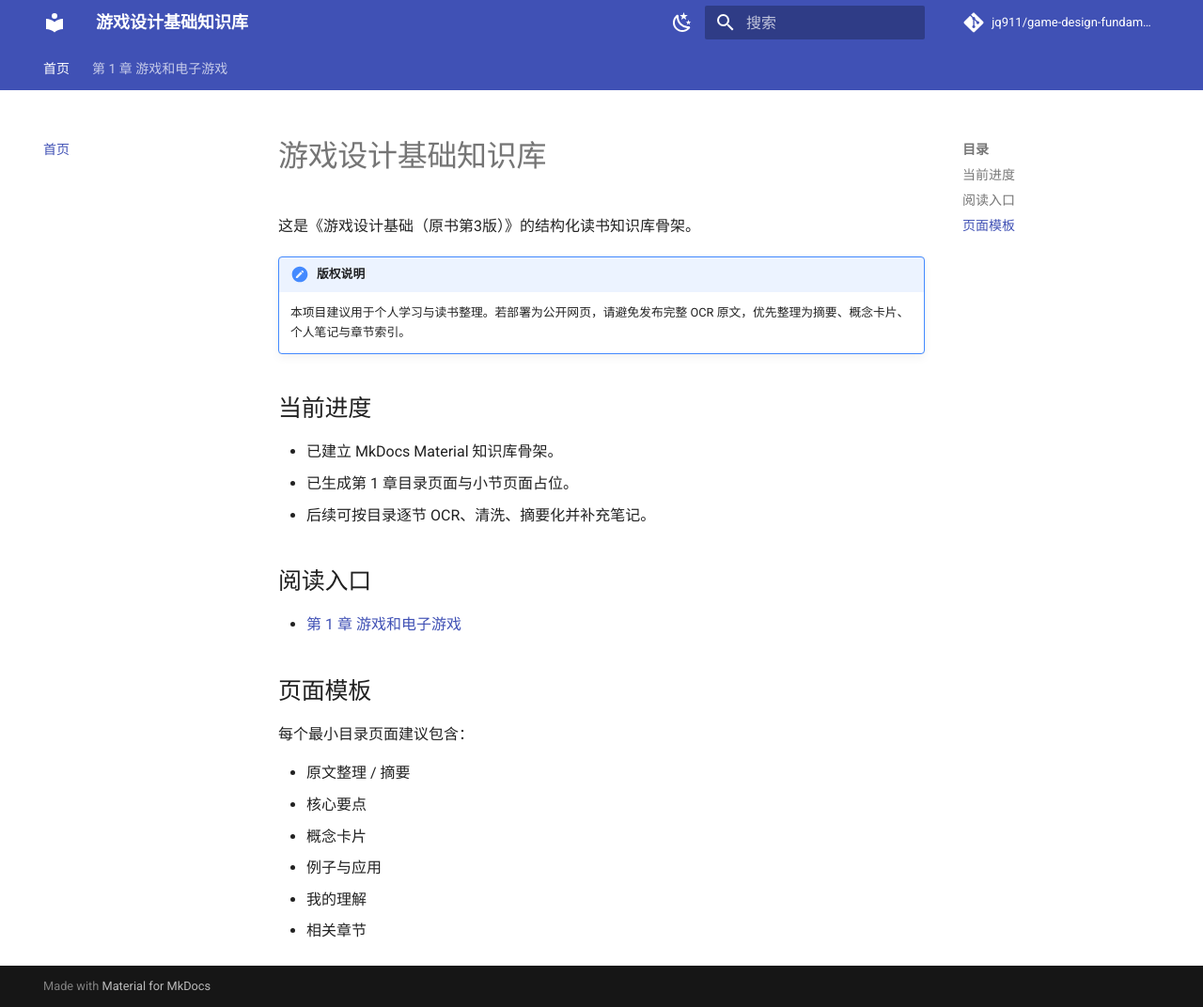
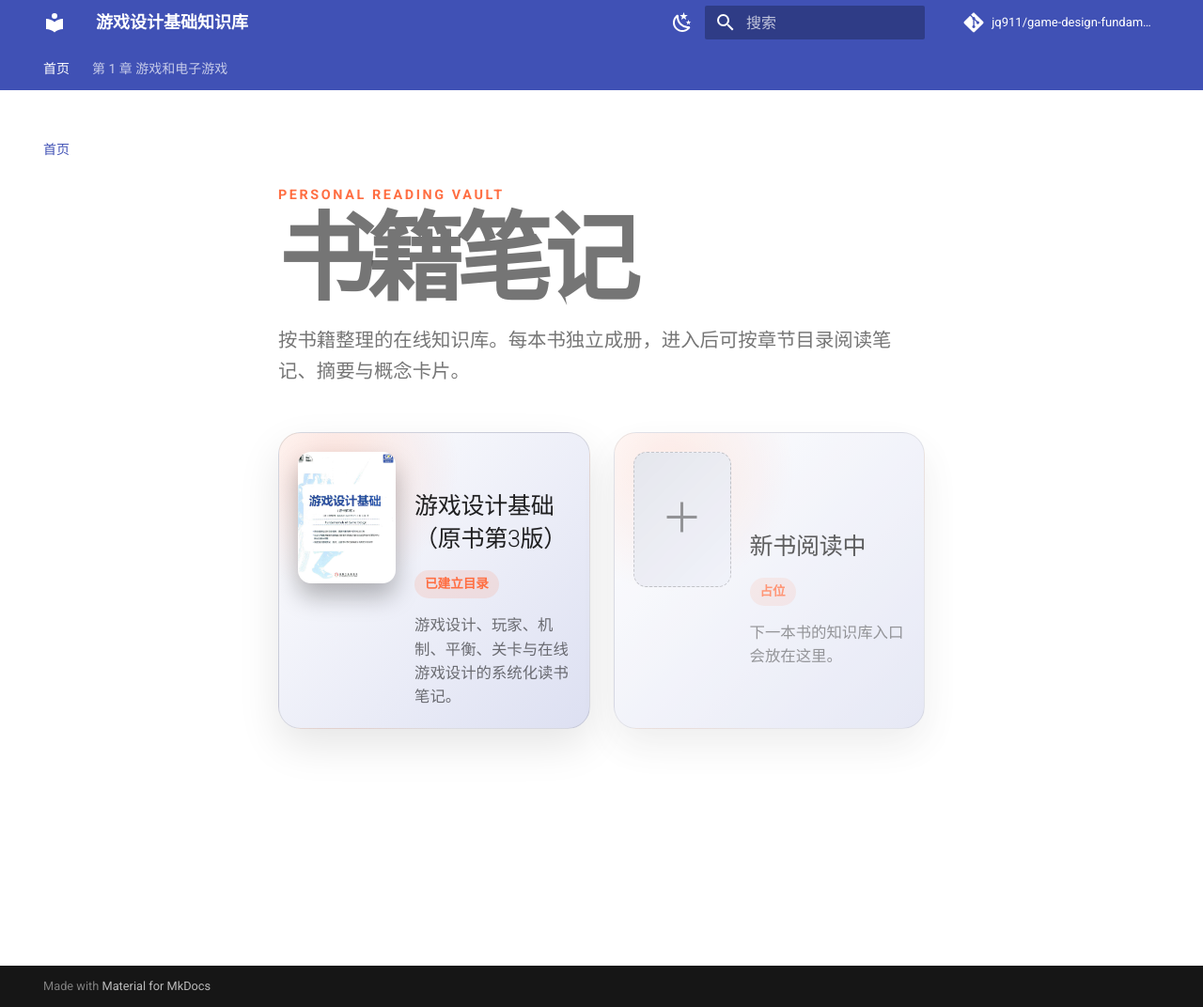
Before and after one commit to jq911/game-design-fundamentals-kb, an MkDocs documentation site: the page built from docs/index.md, in a window 1280 px wide and 1072 px high. Shown: the whole window at 94% size. Built offline with MkDocs 1.6.1 and Material for MkDocs 9.7.7, drawn with Linux system fonts in a browser that asks for light colours; comment, search, counter and statistics services are not loaded.

Commit message:
feat: redesign home as book notes library

```diff
--- a/docs/index.md
+++ b/docs/index.md
@@ -1,27 +1,25 @@
-# 游戏设计基础知识库
+<section class="book-home">
+  <div class="book-home__eyebrow">Personal Reading Vault</div>
+  <h1>书籍笔记</h1>
+  <p class="book-home__lead">按书籍整理的在线知识库。每本书独立成册，进入后可按章节目录阅读笔记、摘要与概念卡片。</p>
 
-这是《游戏设计基础（原书第3版）》的结构化读书知识库骨架。
+  <div class="book-grid">
+    <a class="book-card" href="01-游戏和电子游戏/">
+      <img class="book-card__cover" src="assets/covers/game-design-fundamentals.jpg" alt="《游戏设计基础（原书第3版）》封面">
+      <div class="book-card__meta">
+        <h2 class="book-card__title">游戏设计基础（原书第3版）</h2>
+        <div class="book-card__status">已建立目录</div>
+        <p class="book-card__desc">游戏设计、玩家、机制、平衡、关卡与在线游戏设计的系统化读书笔记。</p>
+      </div>
+    </a>
 
-!!! note "版权说明"
-    本项目建议用于个人学习与读书整理。若部署为公开网页，请避免发布完整 OCR 原文，优先整理为摘要、概念卡片、个人笔记与章节索引。
-
-## 当前进度
-
-- 已建立 MkDocs Material 知识库骨架。
-- 已生成第 1 章目录页面与小节页面占位。
-- 后续可按目录逐节 OCR、清洗、摘要化并补充笔记。
-
-## 阅读入口
-
-- [第 1 章 游戏和电子游戏](01-游戏和电子游戏/index.md)
-
-## 页面模板
-
-每个最小目录页面建议包含：
-
-- 原文整理 / 摘要
-- 核心要点
-- 概念卡片
-- 例子与应用
-- 我的理解
-- 相关章节
+    <div class="book-card book-card--disabled" aria-label="新书阅读中">
+      <div class="book-card__placeholder">＋</div>
+      <div class="book-card__meta">
+        <h2 class="book-card__title">新书阅读中</h2>
+        <div class="book-card__status">占位</div>
+        <p class="book-card__desc">下一本书的知识库入口会放在这里。</p>
+      </div>
+    </div>
+  </div>
+</section>
--- /dev/null
+++ b/docs/stylesheets/home.css
@@ -0,0 +1,139 @@
+.book-home {
+  min-height: 68vh;
+  padding: 2.5rem 0 1rem;
+}
+
+.book-home__eyebrow {
+  color: var(--md-accent-fg-color);
+  font-size: 0.72rem;
+  font-weight: 800;
+  letter-spacing: 0.18em;
+  text-transform: uppercase;
+  margin-bottom: 0.5rem;
+}
+
+.book-home h1 {
+  margin: 0;
+  font-size: clamp(2.6rem, 8vw, 6.2rem);
+  line-height: 0.95;
+  letter-spacing: -0.08em;
+  font-weight: 900;
+}
+
+.book-home__lead {
+  max-width: 36rem;
+  margin: 1rem 0 2.4rem;
+  color: var(--md-default-fg-color--light);
+  font-size: 1.02rem;
+}
+
+.book-grid {
+  display: grid;
+  grid-template-columns: repeat(auto-fit, minmax(230px, 1fr));
+  gap: 1.25rem;
+  align-items: stretch;
+}
+
+.book-card {
+  position: relative;
+  display: grid;
+  grid-template-columns: 104px 1fr;
+  gap: 1rem;
+  min-height: 176px;
+  padding: 1rem;
+  border: 1px solid color-mix(in srgb, var(--md-default-fg-color) 12%, transparent);
+  border-radius: 24px;
+  background:
+    radial-gradient(circle at 18% 12%, color-mix(in srgb, var(--md-accent-fg-color) 18%, transparent), transparent 34%),
+    linear-gradient(135deg, color-mix(in srgb, var(--md-default-bg-color) 92%, white), color-mix(in srgb, var(--md-default-bg-color) 82%, var(--md-primary-fg-color)));
+  box-shadow: 0 18px 44px rgba(0, 0, 0, 0.10);
+  overflow: hidden;
+  text-decoration: none !important;
+  transition: transform 180ms ease, box-shadow 180ms ease, border-color 180ms ease;
+}
+
+.book-card:hover {
+  transform: translateY(-5px);
+  border-color: color-mix(in srgb, var(--md-accent-fg-color) 52%, transparent);
+  box-shadow: 0 26px 60px rgba(0, 0, 0, 0.16);
+}
+
+.book-card--disabled {
+  cursor: default;
+  opacity: 0.72;
+}
+
+.book-card--disabled:hover {
+  transform: none;
+  border-color: color-mix(in srgb, var(--md-default-fg-color) 12%, transparent);
+  box-shadow: 0 18px 44px rgba(0, 0, 0, 0.10);
+}
+
+.book-card__cover {
+  width: 104px;
+  height: 144px;
+  border-radius: 14px;
+  object-fit: cover;
+  box-shadow: 0 14px 26px rgba(0, 0, 0, 0.28);
+  background: color-mix(in srgb, var(--md-primary-fg-color) 25%, var(--md-default-bg-color));
+}
+
+.book-card__placeholder {
+  display: grid;
+  place-items: center;
+  width: 104px;
+  height: 144px;
+  border-radius: 14px;
+  border: 1px dashed color-mix(in srgb, var(--md-default-fg-color) 28%, transparent);
+  background:
+    linear-gradient(135deg, color-mix(in srgb, var(--md-default-fg-color) 8%, transparent), transparent),
+    color-mix(in srgb, var(--md-primary-fg-color) 10%, var(--md-default-bg-color));
+  color: var(--md-default-fg-color--light);
+  font-size: 2.2rem;
+}
+
+.book-card__meta {
+  display: flex;
+  flex-direction: column;
+  justify-content: center;
+  min-width: 0;
+}
+
+.book-card__title {
+  margin: 0 0 0.4rem;
+  color: var(--md-default-fg-color);
+  font-size: 1.14rem;
+  line-height: 1.28;
+  font-weight: 800;
+}
+
+.book-card__status {
+  width: fit-content;
+  margin-bottom: 0.8rem;
+  padding: 0.22rem 0.55rem;
+  border-radius: 999px;
+  background: color-mix(in srgb, var(--md-accent-fg-color) 13%, transparent);
+  color: var(--md-accent-fg-color);
+  font-size: 0.68rem;
+  font-weight: 800;
+}
+
+.book-card__desc {
+  margin: 0;
+  color: var(--md-default-fg-color--light);
+  font-size: 0.82rem;
+  line-height: 1.55;
+}
+
+@media (max-width: 640px) {
+  .book-card {
+    grid-template-columns: 88px 1fr;
+    border-radius: 20px;
+  }
+
+  .book-card__cover,
+  .book-card__placeholder {
+    width: 88px;
+    height: 122px;
+  }
+}
--- a/mkdocs.yml
+++ b/mkdocs.yml
@@ -35,6 +35,9 @@ plugins:
         - zh
         - en
 
+extra_css:
+  - stylesheets/home.css
+
 markdown_extensions:
   - admonition
   - attr_list
```
Also changed, not shown: docs/assets/covers/game-design-fundamentals.jpg (added).
